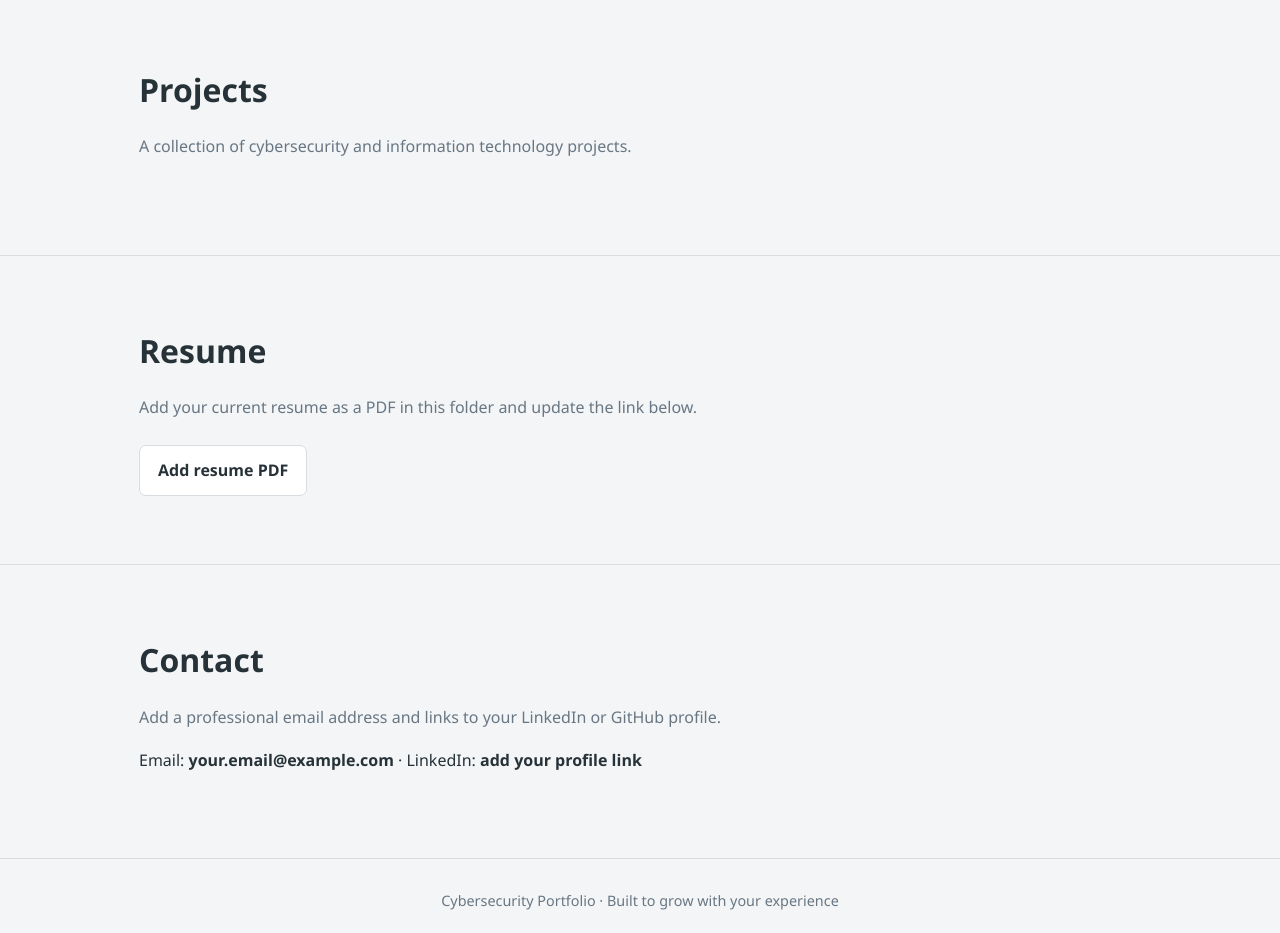
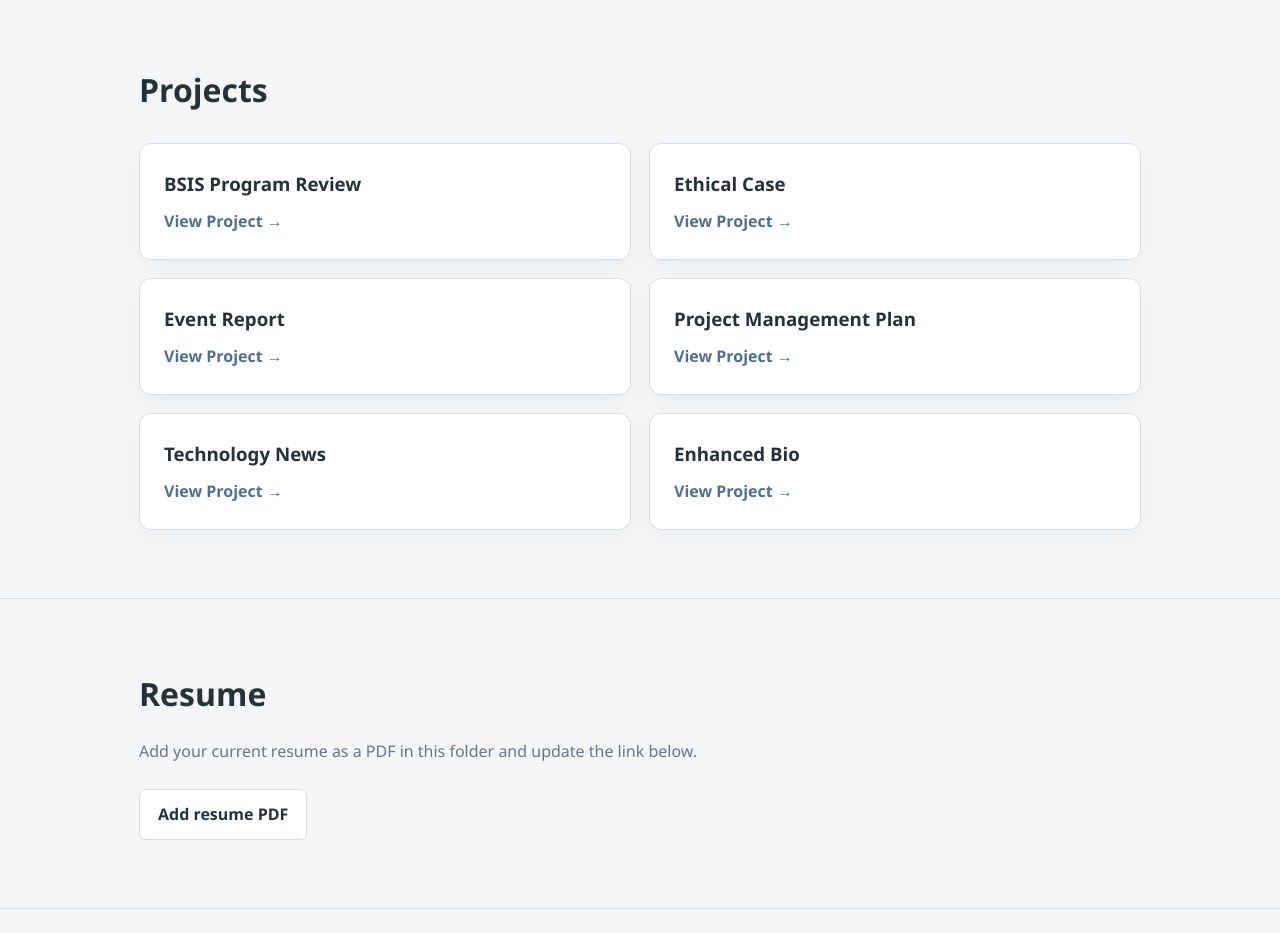
Before and after one commit to JennieferRivera/JennieferRivera-Portfolio, a plain HTML site: page index.html in a window 1280 px wide. Shown: the part 1400-2333 px from the top of the page. Drawn offline with Linux system fonts and the light colour scheme.

Commit message:
Add project section with multiple project links

```diff
--- a/index.html
+++ b/index.html
@@ -5,18 +5,47 @@
 <section class="section" id="education"><div class="container"><h2>Education</h2><div class="panel"><h3>University of South Florida</h3><p>B.S. in Information Science · Information Security Concentration</p><p>Expected graduation: Fall 2026</p></div></div></section>
 <section class="section" id="skills"><div class="container"><h2>Technical Skills</h2><p class="section-intro">Only list tools and skills you have actually used. Add to this section as you gain experience.</p><div class="chips"><span class="chip">Kali Linux</span><span class="chip">Metasploit</span><span class="chip">DVWA</span><span class="chip">Networking fundamentals</span><span class="chip">Operating systems security</span><span class="chip">Security research</span></div></div></section>
 
+
 <section class="section" id="projects">
     <div class="container">
         <h2>Projects</h2>
-        <p class="section-intro">
-            A collection of cybersecurity and information technology projects.
-        </p>
 
         <div class="grid">
-            <!-- Your project cards will go here -->
+
+            <article class="tile">
+                <h3>BSIS Program Review</h3>
+                <a href="documents/BSIS%20Program%20Review.pdf" target="_blank">View Project →</a>
+            </article>
+
+            <article class="tile">
+                <h3>Ethical Case</h3>
+                <a href="documents/EthicalCase.docx" target="_blank">View Project →</a>
+            </article>
+
+            <article class="tile">
+                <h3>Event Report</h3>
+                <a href="documents/Event%20Report.docx" target="_blank">View Project →</a>
+            </article>
+
+            <article class="tile">
+                <h3>Project Management Plan</h3>
+                <a href="documents/Project%20Management%20Plan.docx" target="_blank">View Project →</a>
+            </article>
+
+            <article class="tile">
+                <h3>Technology News</h3>
+                <a href="documents/TechnologyNews.docx" target="_blank">View Project →</a>
+            </article>
+
+            <article class="tile">
+                <h3>Enhanced Bio</h3>
+                <a href="documents/annotated-EnhancedBio.docx.pdf" target="_blank">View Project →</a>
+            </article>
+
         </div>
     </div>
 </section>
 
+
 <section class="section" id="resume"><div class="container"><h2>Resume</h2><p class="section-intro">Add your current resume as a PDF in this folder and update the link below.</p><a class="button secondary" href="#" onclick="alert('Replace this link with your resume PDF.');return false;">Add resume PDF</a></div></section>
 <section class="section" id="contact"><div class="container"><h2>Contact</h2><p class="section-intro">Add a professional email address and links to your LinkedIn or GitHub profile.</p><p>Email: <strong>your.email@example.com</strong> · LinkedIn: <strong>add your profile link</strong></p></div></section></main><footer>Cybersecurity Portfolio · Built to grow with your experience</footer><script src="assets/js/main.js"></script></body></html>
```
